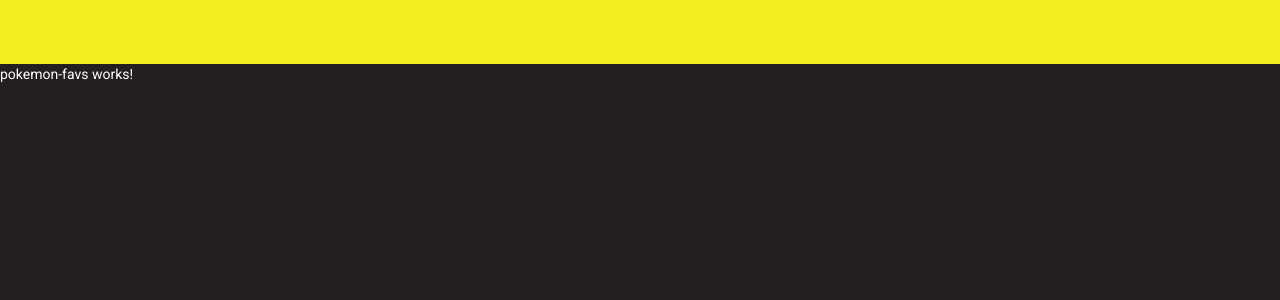
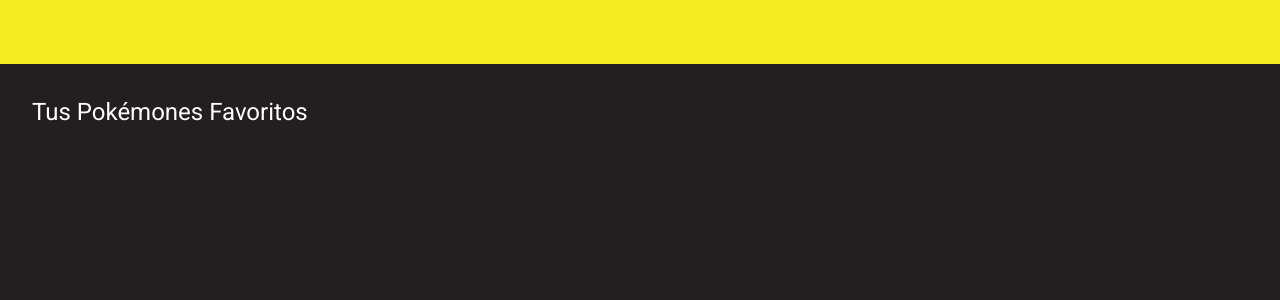
Before and after one commit to ImWicho/PokeApp-Luis-Carrillo, an Angular app: page /home/favs in a window 1280 px wide. Shown: the top 300 px of the page. Built offline with nearby package versions, Linux system fonts and the light colour scheme.

Commit message:
[ADD] pokemons-fav view was added

```diff
--- a/src/app/components/pokemons/pokemon-detail/pokemon-detail.component.html
+++ b/src/app/components/pokemons/pokemon-detail/pokemon-detail.component.html
@@ -1,6 +1,6 @@
 <div class="card">
   <div class="row">
-    <div class="col-xs-12">
+    <div class="col-xs-12 center-xs">
       <img [src]="pokemon.img" class="img-poke" alt="" srcset="">
     </div>
   </div>
--- a/src/app/components/pokemons/pokemon-detail/pokemon-detail.component.scss
+++ b/src/app/components/pokemons/pokemon-detail/pokemon-detail.component.scss
@@ -17,11 +17,3 @@
   font-size: 16px;
   font-weight: 500;
 }
-
-.m-t{
-  margin-top: 10px;
-}
-
-.m-b{
-  margin-bottom: 10px;
-}
--- a/src/app/components/pokemons/pokemon-favs/pokemon-favs.component.html
+++ b/src/app/components/pokemons/pokemon-favs/pokemon-favs.component.html
@@ -1 +1,14 @@
-<p>pokemon-favs works!</p>
+<div class="container-fluid">
+  <div class="container">
+    <div class="row">
+      <div class="col-xs-12">
+        <h1>Tus Pokémones Favoritos</h1>
+      </div>
+    </div>
+    <div class="row">
+      <div class="col-xs-10 col-md-4" *ngFor="let pokemon of pokemons">
+        <app-pokemon-detail [pokemon]="pokemon"></app-pokemon-detail>
+      </div>
+    </div>
+  </div>
+</div>
--- a/src/app/components/pokemons/pokemon-favs/pokemon-favs.component.ts
+++ b/src/app/components/pokemons/pokemon-favs/pokemon-favs.component.ts
@@ -1,4 +1,6 @@
 import { Component, OnInit } from '@angular/core';
+import { Pokemon } from 'src/app/models/pokemon';
+import { PokemonService } from 'src/app/services/pokemon.service';
 
 @Component({
   selector: 'app-pokemon-favs',
@@ -6,10 +8,11 @@
   styleUrls: ['./pokemon-favs.component.scss']
 })
 export class PokemonFavsComponent implements OnInit {
-
-  constructor() { }
+  pokemons: Pokemon[] = [];
+  constructor(private pokemonSvc: PokemonService) { }
 
   ngOnInit(): void {
+    this.pokemons = this.pokemonSvc.pokemons;
   }
 
 }
--- a/src/styles.scss
+++ b/src/styles.scss
@@ -23,3 +23,11 @@
   border-top-color: white;
   animation: spinner .8s linear infinite;
 }
+
+.m-t{
+  margin-top: 10px;
+}
+
+.m-b{
+  margin-bottom: 10px;
+}
```
